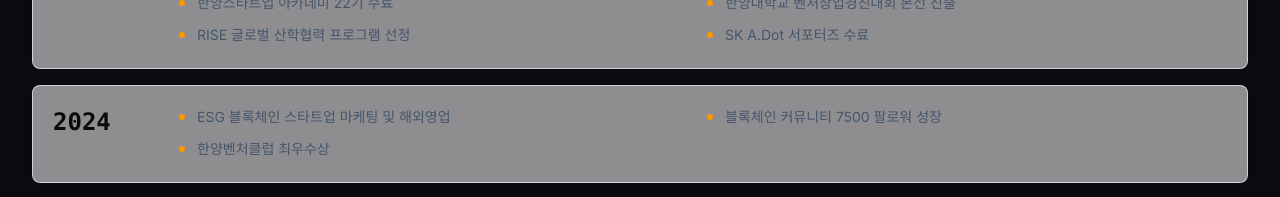
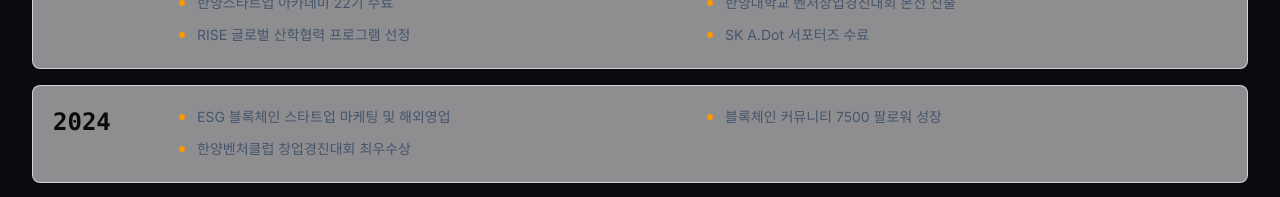
Before and after one commit to joshlee614/joshlee614_portfolio, a React (Vite) app: page / in a window 1280 px wide. Shown: the part 3440-3637 px from the top of the page. Built offline with nearby package versions, Linux system fonts and the light colour scheme.

Commit message:
Clarify venture competition award

```diff
--- a/src/FounderPortfolio.jsx
+++ b/src/FounderPortfolio.jsx
@@ -165,7 +165,7 @@ const timeline = [
     [
       "ESG 블록체인 스타트업 마케팅 및 해외영업",
       "블록체인 커뮤니티 7500 팔로워 성장",
-      "한양벤처클럽 최우수상",
+      "한양벤처클럽 창업경진대회 최우수상",
     ],
   ],
   ["2023", ["COP28 한국관 전시 책임자"]],
```
